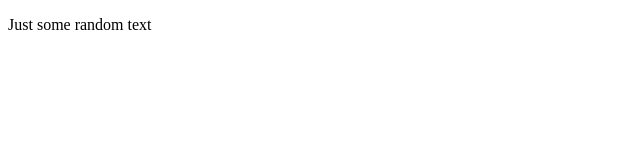
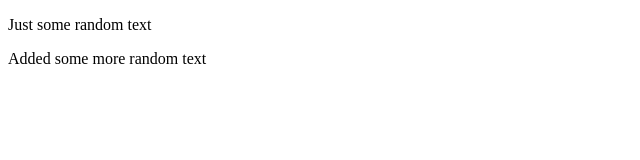
Before and after one commit to xm-74/second_laptop_git_practise, a plain HTML site: page index.html in a window 1280 px wide. Shown: the whole page, without its empty margins (0-640 px from the left). Drawn offline with Linux system fonts and the light colour scheme.

Commit message:
testing the connection with the remote client

```diff
--- a/index.html
+++ b/index.html
@@ -7,5 +7,6 @@
 <body>
 	<div class = "navbar"></div>
 	<p>Just some random text</p>
+	<p>Added some more random text</p>
 </body>
 </html>
```
